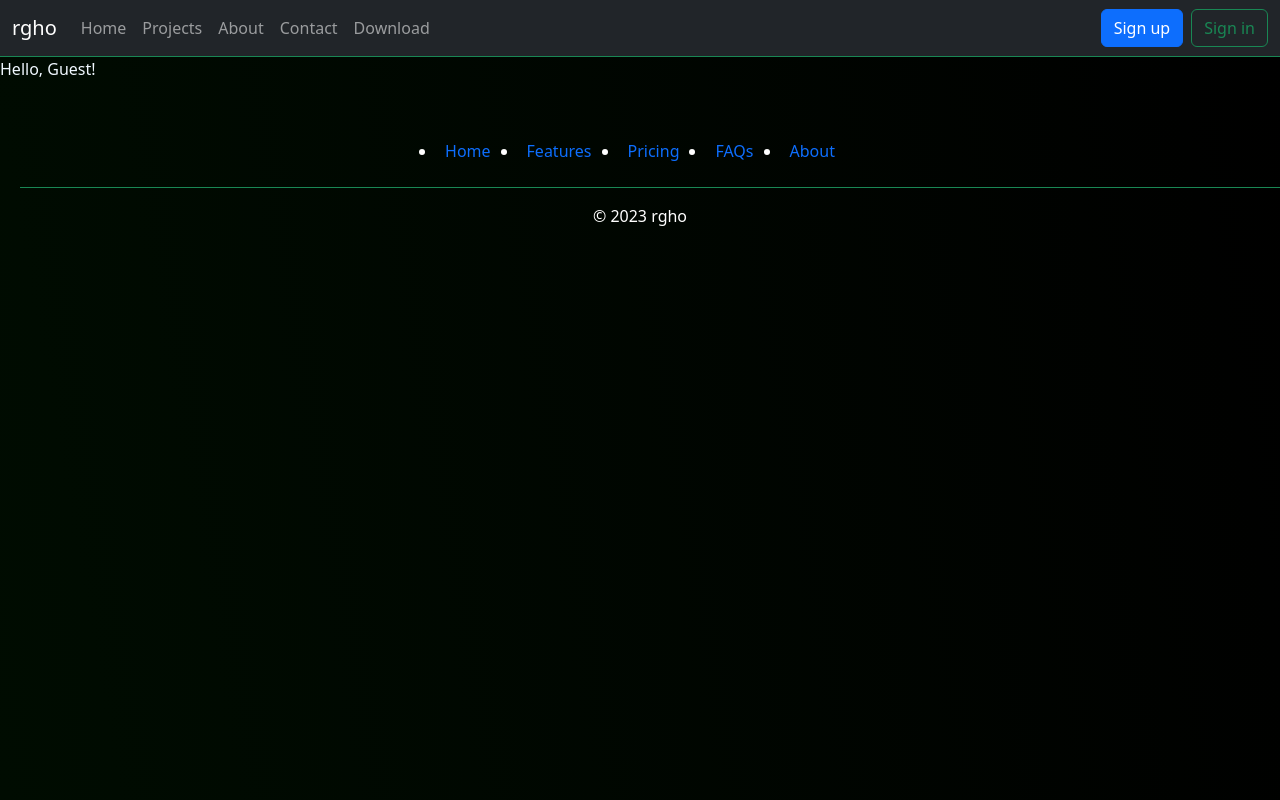
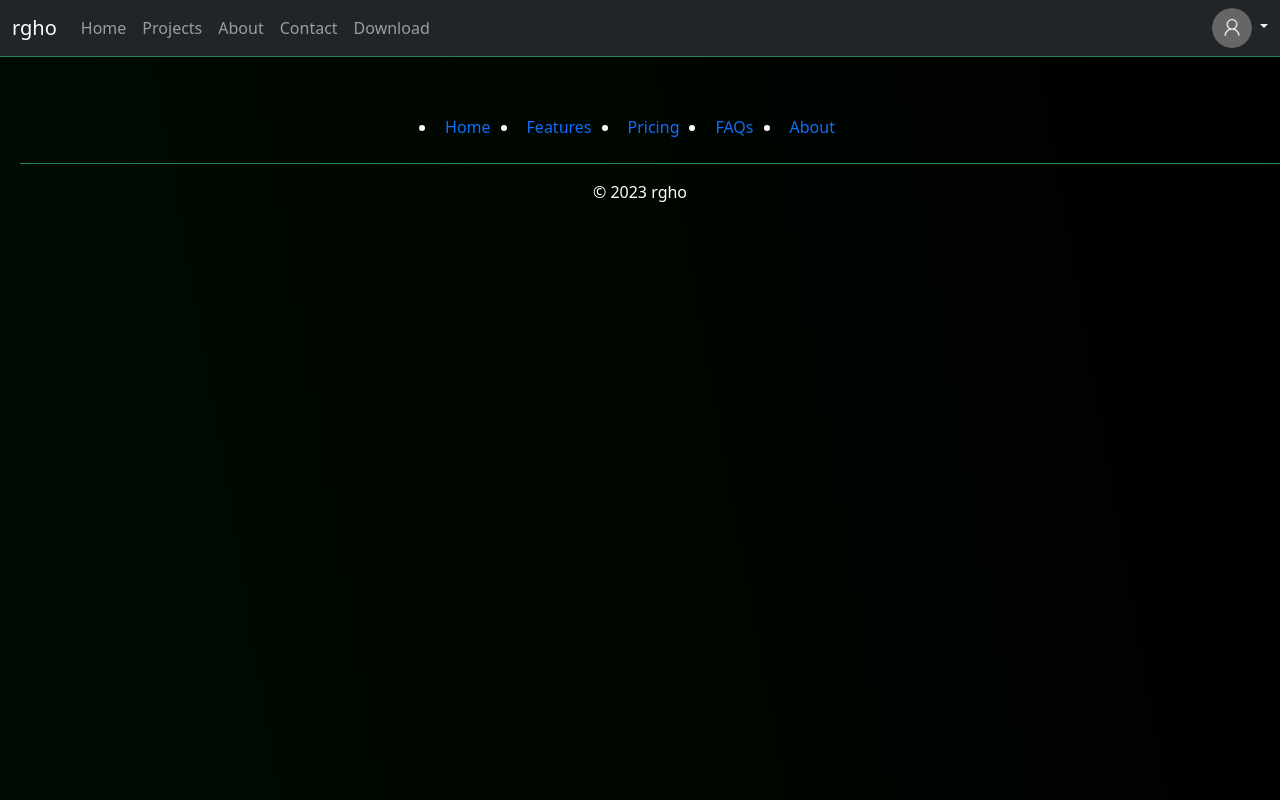
Before and after one commit to rougho/portfolio_django, a Django app: page /dashboard/ in a window 1280 px wide. Run offline with Django 4.2, Linux system fonts and the light colour scheme; parts of the project's set-up code (start-up, migrations or seed data) failed here and were passed over.

Commit message:
profile icon added

```diff
--- a/users/templates/base.html
+++ b/users/templates/base.html
@@ -25,21 +25,13 @@
                   <a class="nav-link {% if request.resolver_match.url_name == 'about' %}active{% endif %}" href="{% url 'projects:about' %}">About</a>
                   <a class="nav-link {% if request.resolver_match.url_name == 'contact' %}active{% endif %}" href="{% url 'projects:contact' %}">Contact</a>
                   <a class="nav-link {% if request.resolver_match.url_name == 'download' %}active{% endif %}" href="{% url 'projects:download' %}">Download</a>
+            </div>
 
 
-                <!-- Buttons for smaller screens -->
-                <div class="d-lg-none d-flex mt-3">
-                    <button class="btn btn-outline-success" type="submit">Sign in</button>
-                    <button class="btn btn-primary ms-2 ml-auto" type="submit">Sign up</button>
-                </div>
-            </div>
+            {% block navbar-items %}
 
-            <!-- Buttons for large screens -->
-            <div class="d-none d-lg-flex ms-auto">
-                <button class="btn btn-primary me-2" type="submit">Sign up</button>
-                <button class="btn btn-outline-success" type="submit">Sign in</button>
-            </div>
-        </div>
+            {% endblock %}
+
     </div>
 </nav>
 
--- a/users/templates/dashboard.html
+++ b/users/templates/dashboard.html
@@ -1,5 +1,23 @@
 {% extends 'base.html' %}
+{% load static %}
+
+
+{% block navbar-items %}
+       <div class="dropdown">
+        <a class="nav-link dropdown-toggle" href="#" id="navbarDropdownMenuLink" role="button" data-bs-toggle="dropdown" aria-expanded="false">
+            <img src="{% static 'projects/assets/img/profile.png' %}" alt="Profile" class="rounded-circle" style="width: 40px; height: 40px; object-fit: cover;">
+        </a>
+
+                    <ul class="list-unstyled dropdown-menu dropdown-menu-end">
+                        <li><a class="dropdown-item" href="">Hello, {{ user.username|default:'Guest' }}!</a></li>
+                        <li><a class="dropdown-item" href="#">Account</a></li>
+                        <li><a class="dropdown-item" href="#">Settings</a></li>
+                        <li><a class="dropdown-item" href="#">Logout</a></li>
+                    </ul>
+                </li>
+        </div>
+{% endblock %}
 
 {% block content %}
-Hello, {{ user.username|default:'Guest' }}!
+
 {% endblock %}
--- a/users/urls.py
+++ b/users/urls.py
@@ -1,9 +1,10 @@
 from django.urls import path, include
-from users.views import dashboard
-from users.views import login_view
+from . import views
+
+app_name = "users"
 
 urlpatterns = [
     path("accounts/", include("django.contrib.auth.urls")),
-    path("dashboard/", dashboard, name="dashboard"),
-    path('login/', login_view, name="login")
+    path("dashboard/", views.dashboard, name="dashboard"),
+    path('login/', views.login_view, name="login")
 ]
--- a/users/views.py
+++ b/users/views.py
@@ -13,7 +13,7 @@ def login_view(request):
         if form.is_valid():
             user = form.get_user()
             login(request, user)
-            return redirect('dashboard')
+            return redirect('users:dashboard')
     else:
         form = AuthenticationForm()
     return render(request, 'registration/login.html', {'form': form})
```
Also changed, not shown: near_me/templates/near_me/base.html (+4 -4 lines), projects/templates/projects/base.html (+4 -4 lines), projects/static/projects/assets/img/profile.png (added). Lines whose indentation alone changed are shown as unchanged.
